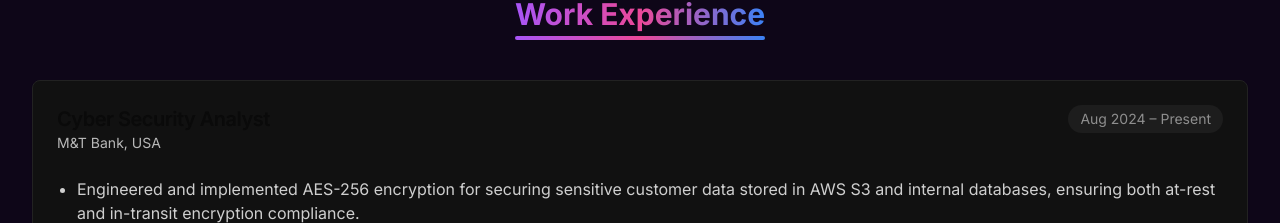
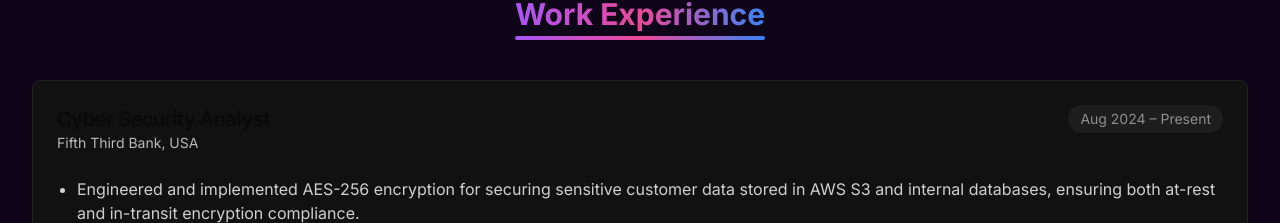
Before and after one commit to yugsss/My_Website, a Next.js app: page / in a window 1280 px wide. Shown: the part 2099-2322 px from the top of the page. Built offline with nearby package versions, Linux system fonts and the light colour scheme; no server answers.

Commit message:
Update work.tsx

```diff
--- a/components/work.tsx
+++ b/components/work.tsx
@@ -7,7 +7,7 @@ import { Card, CardContent, CardDescription, CardHeader, CardTitle } from "@/com
 const workExperience = [
   {
     title: "Cyber Security Analyst",
-    company: "M&T Bank, USA",
+    company: "Fifth Third Bank, USA",
     period: "Aug 2024 – Present",
     description: [
       "Engineered and implemented AES-256 encryption for securing sensitive customer data stored in AWS S3 and internal databases, ensuring both at-rest and in-transit encryption compliance.",
```
